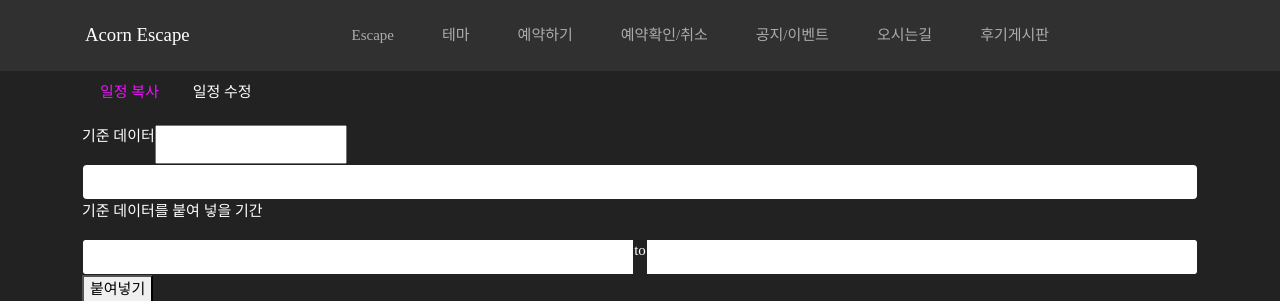
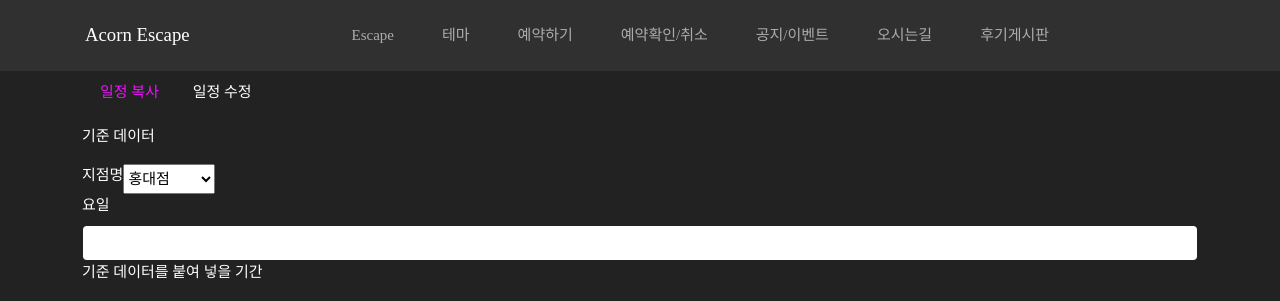
Before and after one commit to parkjye/acorn2020_project_escape, a Java web app: page /supervise in a window 1280 px wide; the page is wider, and only the part inside the window is pictured. Shown: the top 301 px of that part. Run offline with Spring Boot 4, a stand-in JSP engine, Linux system fonts and the light colour scheme; the project's own start-up code is not run, and a stand-in starts its controllers and pages; some web fonts are replaced.

Commit message:
<수정> : <레이아웃, 내용물 수정>

```diff
--- a/src/main/webapp/WEB-INF/views/admin/supervise.jsp
+++ b/src/main/webapp/WEB-INF/views/admin/supervise.jsp
@@ -53,7 +53,22 @@ ul.tabs li.current{
 	<div id="tab-1" class="tab-content current">
 		<div class="row">
 			<p>기준 데이터</p>
-			<input id= "bname"  type="text" />
+		</div>
+		<div class="row">
+			<label for="">지점명</label>
+			<select id="bname">
+				<option value="홍대점">홍대점</option>
+				<option value="대구점">대구점</option>
+				<option value="인천구월점">인천구월점</option>
+				<option value="전주점">전주점</option>
+				<option value="잠실점">잠실점</option>
+				<option value="대전둔산점">대전둔산점</option>
+				<option value="천호점">천호점</option>
+				<option value="수유점">수유점</option>
+			</select>
+		</div>
+		<div class="row">
+			<label for="">요일</label>
 			<input type="text" id="datePicker" class="form-control" value="">
 		</div>
 		<div class="row">
@@ -90,22 +105,19 @@ ul.tabs li.current{
 			<table class="table table-striped mt-3">
 				<thead>
 					<tr class="row">
-						<th class="col-1 text-center">시간</th>
-						<th class="col-5 text-center">테마</th>
+						<th class="col-3 text-center">시간</th>
+						<th class="col-7 text-center">테마</th>
 						<th class="col-1 text-center">예약자성함</th>
-						<th class="col-1 text-center">테마</th>
-						<th class="col-4 text-center">상태</th>
+						<th class="col-1 text-center">상태</th>
 
 					</tr>
 				</thead>
 				<tbody id="tableItems">
 					<tr class="row">
-						<td class="col-1 text-center"></td>
-						<td class="col-5 text-center"></td>
+						<td class="col-3 text-center"></td>
+						<td class="col-7 text-center"></td>
 						<td class="col-1 text-center"></td>
 						<td class="col-1 text-center"></td>
-						<td class="col-2 text-center" ><a><span class="badge badge-danger">매진 처리</span></a></td>
-						<td class="col-2 text-center" ><a><span class="badge badge-warning">예약 취소 처리</span></a></td>
 					</tr>
 				</tbody>
 			</table>
@@ -200,7 +212,6 @@ ul.tabs li.current{
 		const startDate = document.getElementById("startDate");
 		const endDate = document.getElementById("endDate");
 		let dateList = getDateRangeData(startDate.value,endDate.value);
-		console.log(dateList);
 
 		const standardDate = document.getElementById("datePicker");
 		const bname =  document.getElementById("bname");
@@ -282,21 +293,34 @@ ul.tabs li.current{
 			body:params
 		});
 		const result = await response.json();
-		console.log(result);
 		return result;
 	}
 	const tableTd = document.getElementById("tableItems");
 	function renderTable(item){
+		console.log(item.res_name);
+		if(item.res_name === null) item.res_name = "";
+		if(item.res_name === "")
+		{
 			tableTd.innerHTML +=`
 				<tr class="row">
-				<td class="col-1 text-center">\${item.time}</td>
-				<td class="col-5 text-center">\${item.thema}</td>
+					<td class="col-3 text-center">\${item.time}</td>
+					<td class="col-7 text-center">\${item.thema}</td>
 					<td class="col-1 text-center">\${item.res_name}</td>
 					<td class="col-1 text-center">\${item.state}</td>
-				<td class="col-2 text-center" ><a><span class="badge badge-danger">매진 처리</span></a></td>
-				<td class="col-2 text-center" ><a><span class="badge badge-warning">예약 취소 처리</span></a></td>
+
 				</tr>
 			`;
+		}
+		else{
+			tableTd.innerHTML +=`
+				<tr class="row">
+					<td class="col-3 text-center">\${item.time}</td>
+					<td class="col-7 text-center">\${item.thema}</td>
+					<td class="col-1 text-center">\${item.res_name}</td>
+					<td class="col-1 text-center">\${item.state}</td>
+				</tr>
+			`;
+		}
 	}
 	function addHandlerSchedule(){
 		const day = document.getElementById("selectDate");
@@ -305,14 +329,12 @@ ul.tabs li.current{
 		day.addEventListener("change",async function(){
 			renderReset();
 			const items = await getOneDaySchedule(day,branch);
-			console.log('음'+items);
 			render(items);
 		});
 
 		branch.addEventListener("change",async function(){
 			renderReset();
 			const items = await getOneDaySchedule(day,branch);
-			console.log('음'+items);
 			render(items);
 		});
 	}
```
Also changed, not shown: src/main/java/com/acorn/escape/mybatis/AdminMapper.xml (+7 -5 lines). Lines whose indentation alone changed are shown as unchanged.
